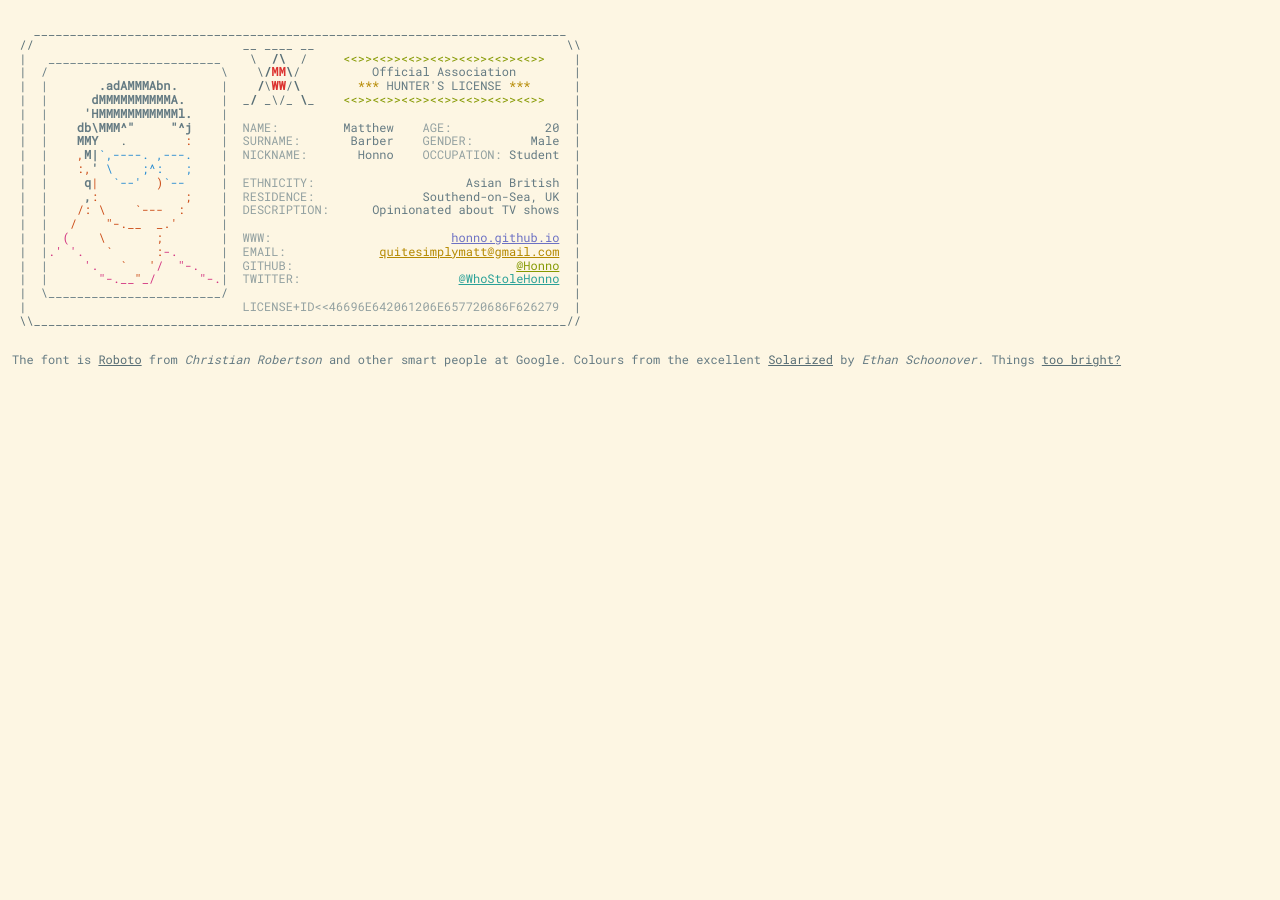
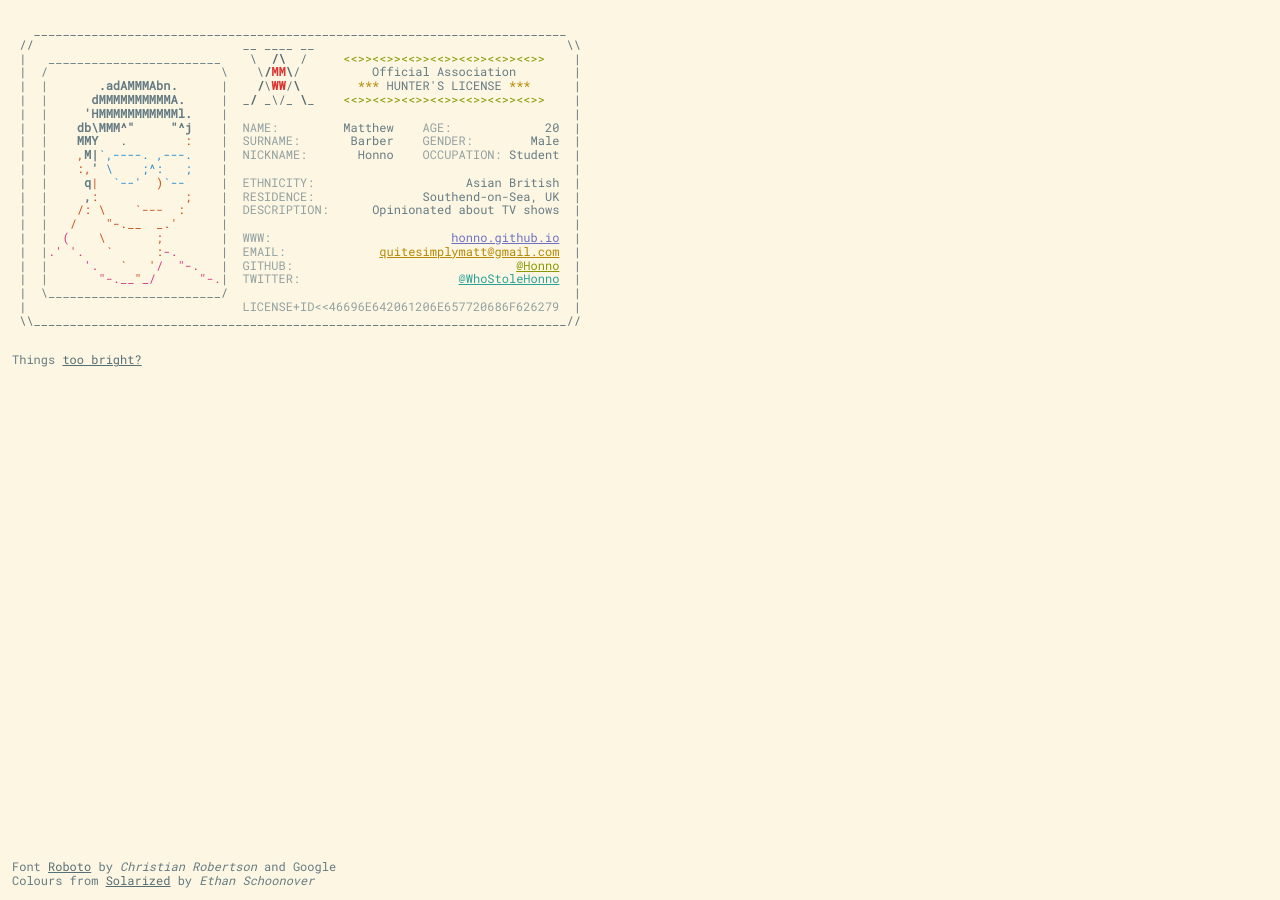
Before and after one commit to honno/honno.github.io, a Jekyll site: the page built from index.md, in a window 1280 px wide. Built offline with Jekyll 4.4.1, drawn with Linux system fonts in a browser that asks for light colours.

Commit message:
cleaned up styling

```diff
--- a/_includes/card.html
+++ b/_includes/card.html
@@ -1,4 +1,4 @@
-<pre class="main">
+<pre class="art">
    <span class="border">__________________________________________________________________________</span>
  <span class="border">/</span><span class="border">/</span>                             <span class="logo">__</span> <span class="logo">____</span> <span class="logo">__</span>                                   <span class="border">\</span><span class="border">\</span>
  <span class="border">|</span>   <span class="photo-border">________________________</span>    <span class="logo">\</span>  <span class="logo-emphasised">/\</span>  <span class="logo">/</span>     <span class="banner">&lt;&lt;&gt;&gt;&lt;&lt;&gt;&gt;&lt;&lt;&gt;&gt;&lt;&lt;&gt;&gt;&lt;&lt;&gt;&gt;&lt;&lt;&gt;&gt;&lt;&lt;&gt;&gt;</span>    <span class="border">|</span>
--- /dev/null
+++ b/_includes/footer.html
@@ -0,0 +1,8 @@
+<ul>
+    <li>
+        Font <a href="https://fonts.google.com/specimen/Roboto">Roboto</a> by <i>Christian Robertson</i> and Google
+    </li>
+    <li>
+        Colours from <a href="http://ethanschoonover.com/solarized">Solarized</a> by <i>Ethan Schoonover</i>
+    </li>
+</ul>
--- a/_layouts/landing.html
+++ b/_layouts/landing.html
@@ -12,7 +12,13 @@
         <link rel="stylesheet" href="main.css">
     </head>
     <body>
-        <main>{{ content }}</main>
+        <main>
+            {{ content }}
+
+            <p>Things <a id="toggle" style="cursor: pointer">too bright?</a></p>
+        </main>
+
+        <footer>{% include footer.html %}</footer>
 
         <script src="toggle.js"></script>
     </body>
--- a/_sass/_mixins.scss
+++ b/_sass/_mixins.scss
@@ -10,7 +10,7 @@
         color: $emphasis;
     }
 
-    .main {
+    .art {
         span {
             &.label { color: $secondary }
             &.text { color: $primary }
--- a/index.md
+++ b/index.md
@@ -4,5 +4,3 @@
 ---
 
 {% include card.html %}
-
-The font is [Roboto](https://fonts.google.com/specimen/Roboto) from *Christian Robertson* and other smart people at Google. Colours from the  excellent [Solarized](http://ethanschoonover.com/solarized) by *Ethan Schoonover*. Things <a id="toggle" style="cursor: pointer">too bright?</a>
--- a/main.scss
+++ b/main.scss
@@ -11,8 +11,6 @@
 /* General niceties */
 
 body {
-    padding: 1em;
-
     font-family: $font-stack;
     font-size: 12px;
 }
@@ -23,7 +21,12 @@
 
 /* Blocks or something */
 
-.main {
+body {
+    padding: 1em;
+    margin: 0;
+}
+
+.art {
     font-family: $font-stack;
     font-size: 12px;
 
@@ -38,6 +41,18 @@
         &.hair { font-weight: bold }
         &.glasses { color: $blue }
         &.shirt { color: $magenta }
+    }
+}
+
+footer {
+    position: absolute;
+    bottom: 1em;
+
+    ul {
+        margin: 0;
+        padding: 0;
+
+        li { list-style-type: none }
     }
 }
 
```
Also changed, not shown: card.txt (deleted, +0 -22 lines).
